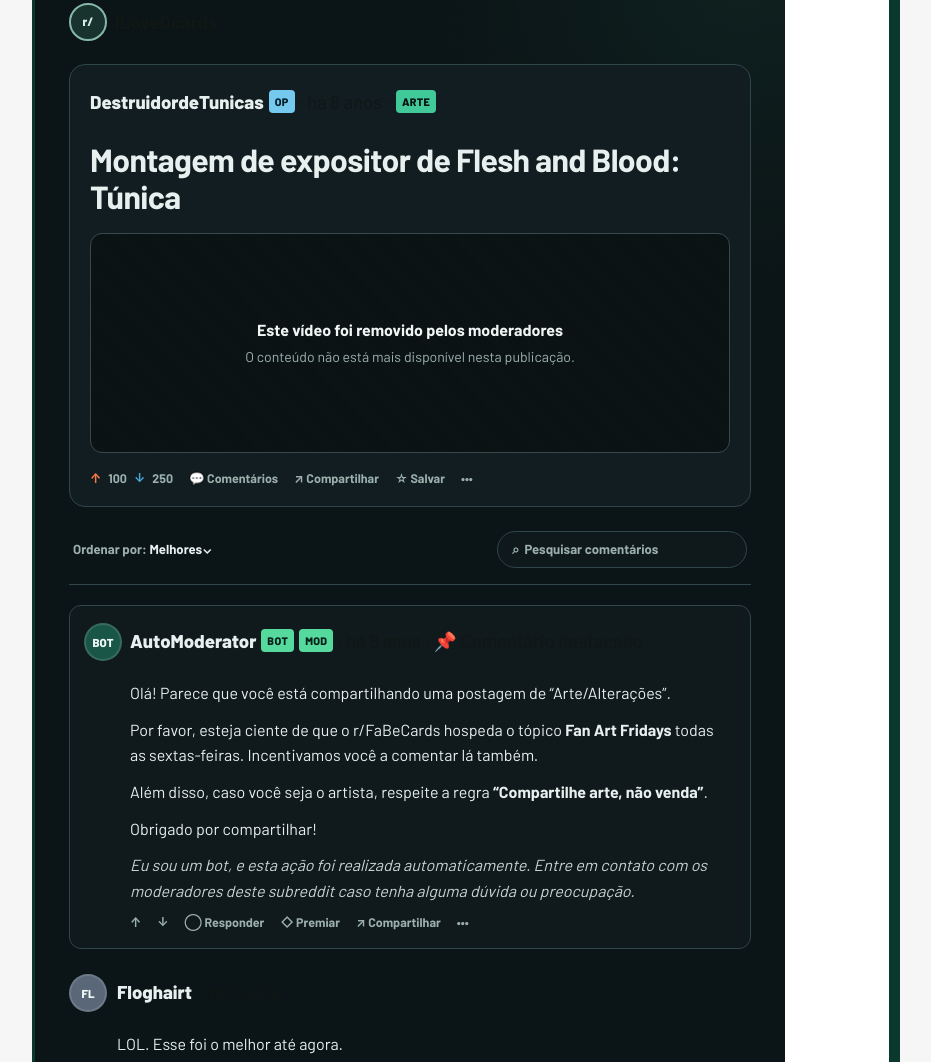
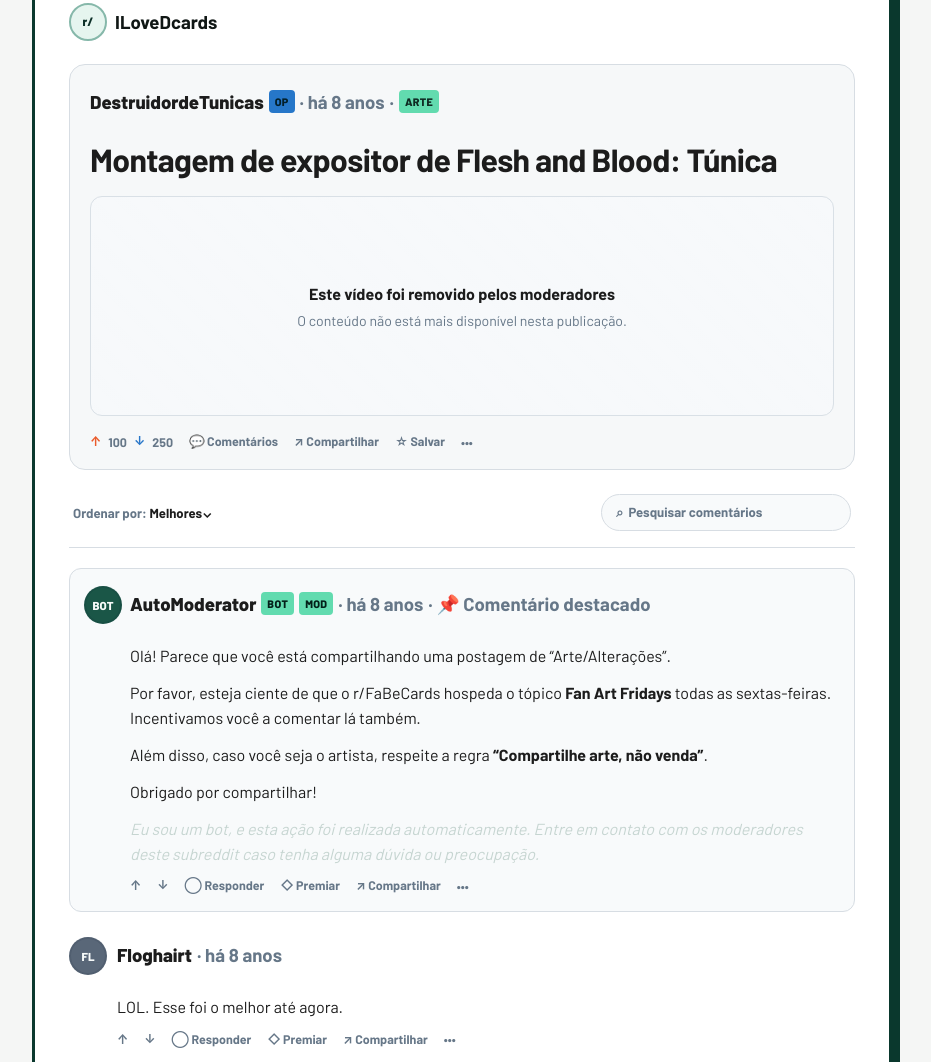
Before and after one commit to cianortecardmaster-wq/mesa42, a plain HTML site: page obras/descoberta-absurda-no-reddit/index.html in a window 1280 px wide. Shown: the part 3851-4913 px from the top of the page, without its empty margins (18-949 px from the left). Drawn offline with Linux system fonts and the light colour scheme.

Commit message:
Add files via upload

```diff
--- a/obras/descoberta-absurda-no-reddit/css/style.css
+++ b/obras/descoberta-absurda-no-reddit/css/style.css
@@ -12,29 +12,30 @@
 }
 
 .reddit-story-body .reddit-archive {
-  max-width: 100%;
+  display: block;
+  max-width: none;
 }
 
 .reddit-archive {
-  --reddit-bg: #0b1416;
-  --reddit-surface: #111d20;
-  --reddit-surface-soft: #172427;
-  --reddit-line: #30464a;
-  --reddit-thread: #385155;
-  --reddit-text: #e7f0ee;
-  --reddit-muted: #9bb0ad;
-  --reddit-link: #75c9ef;
-  --reddit-orange: #ff7849;
-  --reddit-blue: #48a9d6;
+  --reddit-bg: #ffffff;
+  --reddit-surface: #ffffff;
+  --reddit-surface-soft: #f6f8f9;
+  --reddit-line: #d7dde3;
+  --reddit-thread: #c5ced7;
+  --reddit-text: #1c1c1c;
+  --reddit-muted: #667788;
+  --reddit-link: #2677c9;
+  --reddit-orange: #ea5b2b;
+  --reddit-blue: #2977c9;
   --reddit-green: #42c99a;
-  margin: 44px calc(clamp(28px, 5vw, 52px) * -1) calc(clamp(28px, 5vw, 52px) * -1);
+  --reddit-bleed: clamp(28px, 5vw, 52px);
+  width: calc(100% + (var(--reddit-bleed) * 2));
+  margin: 44px calc(var(--reddit-bleed) * -1) calc(var(--reddit-bleed) * -1);
   padding: clamp(20px, 3.5vw, 34px);
   border-top: 3px solid var(--line);
   border-radius: 0 0 14px 14px;
   color: var(--reddit-text);
-  background:
-    radial-gradient(circle at 95% 0%, rgba(66, 201, 154, .07), transparent 320px),
-    var(--reddit-bg);
+  background: var(--reddit-bg);
   font-family: Barlow, system-ui, -apple-system, BlinkMacSystemFont, "Segoe UI", sans-serif;
 }
 
@@ -60,8 +61,8 @@
   place-items: center;
   border: 2px solid #86b8aa;
   border-radius: 50%;
-  color: #d8ebe5;
-  background: #18332d;
+  color: #0d3028;
+  background: #e6f5ef;
   font-size: .76rem;
   font-weight: 900;
 }
@@ -70,7 +71,7 @@
   padding: 20px;
   border: 1px solid var(--reddit-line);
   border-radius: 16px;
-  background: var(--reddit-surface);
+  background: var(--reddit-surface-soft);
 }
 
 .reddit-post-author,
@@ -90,6 +91,12 @@
   font-weight: 800;
 }
 
+.reddit-post-author span:not(.reddit-user):not(.reddit-badge):not(.reddit-flair),
+.reddit-comment-meta span:not(.reddit-user):not(.reddit-badge) {
+  color: var(--reddit-muted);
+  font-weight: 700;
+}
+
 .reddit-post h2 {
   margin: 10px 0 12px;
   color: var(--reddit-text);
@@ -106,8 +113,8 @@
   min-height: 20px;
   padding: 2px 6px;
   border-radius: 4px;
-  color: #061412;
-  background: var(--reddit-green);
+  color: #0f2a23;
+  background: #62dbaf;
   font-size: .68rem;
   font-weight: 900;
   letter-spacing: .03em;
@@ -121,7 +128,7 @@
 
 .reddit-badge.is-mod {
   color: #032019;
-  background: #56d99d;
+  background: #62dbaf;
 }
 
 .reddit-badge.is-ad {
@@ -135,19 +142,19 @@
   margin: 18px 0;
   place-items: center;
   padding: 28px;
-  border: 1px solid #38494c;
+  border: 1px solid #d9e0e6;
   border-radius: 12px;
-  color: #c6d4d2;
+  color: #51616f;
   background:
-    linear-gradient(rgba(9, 16, 18, .88), rgba(9, 16, 18, .88)),
-    repeating-linear-gradient(45deg, #1b282b 0 12px, #142023 12px 24px);
+    linear-gradient(rgba(247, 249, 251, .96), rgba(247, 249, 251, .96)),
+    repeating-linear-gradient(45deg, #eef3f6 0 12px, #f7f9fb 12px 24px);
   text-align: center;
 }
 
 .reddit-removed-video strong {
   display: block;
   margin-bottom: 7px;
-  color: #f0f5f4;
+  color: #1c1c1c;
   font-size: 1rem;
 }
 
@@ -208,7 +215,7 @@
   border: 1px solid var(--reddit-line);
   border-radius: 999px;
   color: var(--reddit-muted);
-  background: rgba(255, 255, 255, .015);
+  background: #f8fafb;
 }
 
 .reddit-comments {
@@ -230,9 +237,9 @@
   width: 34px;
   height: 34px;
   place-items: center;
-  border: 2px solid rgba(255, 255, 255, .12);
+  border: 2px solid rgba(12, 28, 38, .10);
   border-radius: 50%;
-  color: #f0f8f6;
+  color: #f7fbfa;
   background: var(--avatar, #356a60);
   font-size: .72rem;
   font-weight: 900;
@@ -244,7 +251,7 @@
   padding: 18px 18px 18px 60px;
   border: 1px solid var(--reddit-line);
   border-radius: 12px;
-  background: rgba(255, 255, 255, .018);
+  background: #f8fafb;
 }
 
 .reddit-comment.is-automod::before {
@@ -312,7 +319,7 @@
   padding: 16px 16px 16px 60px;
   border: 1px solid #675927;
   border-radius: 12px;
-  background: linear-gradient(135deg, rgba(231, 189, 77, .08), rgba(255,255,255,.01));
+  background: linear-gradient(135deg, rgba(231, 189, 77, .12), rgba(255,255,255,.9));
 }
 
 .reddit-comment.is-ad::before {
@@ -326,7 +333,7 @@
 .reddit-comment.is-new {
   padding-right: 12px;
   border-right: 3px solid var(--reddit-green);
-  background: linear-gradient(90deg, transparent, rgba(66, 201, 154, .035));
+  background: linear-gradient(90deg, transparent, rgba(66, 201, 154, .06));
 }
 
 .reddit-comment.is-new .reddit-comment-meta::after {
@@ -334,8 +341,8 @@
   margin-left: 5px;
   padding: 2px 6px;
   border-radius: 999px;
-  color: #a8f4db;
-  background: rgba(66, 201, 154, .12);
+  color: #15654a;
+  background: rgba(66, 201, 154, .14);
   font-size: .62rem;
   font-weight: 800;
   text-transform: uppercase;
@@ -358,7 +365,9 @@
 
 @media (max-width: 640px) {
   .reddit-archive {
-    margin: 34px -20px -24px;
+    --reddit-bleed: 20px;
+    width: calc(100% + (var(--reddit-bleed) * 2));
+    margin: 34px calc(var(--reddit-bleed) * -1) -24px;
     padding: 18px 12px 24px;
     border-radius: 0 0 12px 12px;
   }
```
